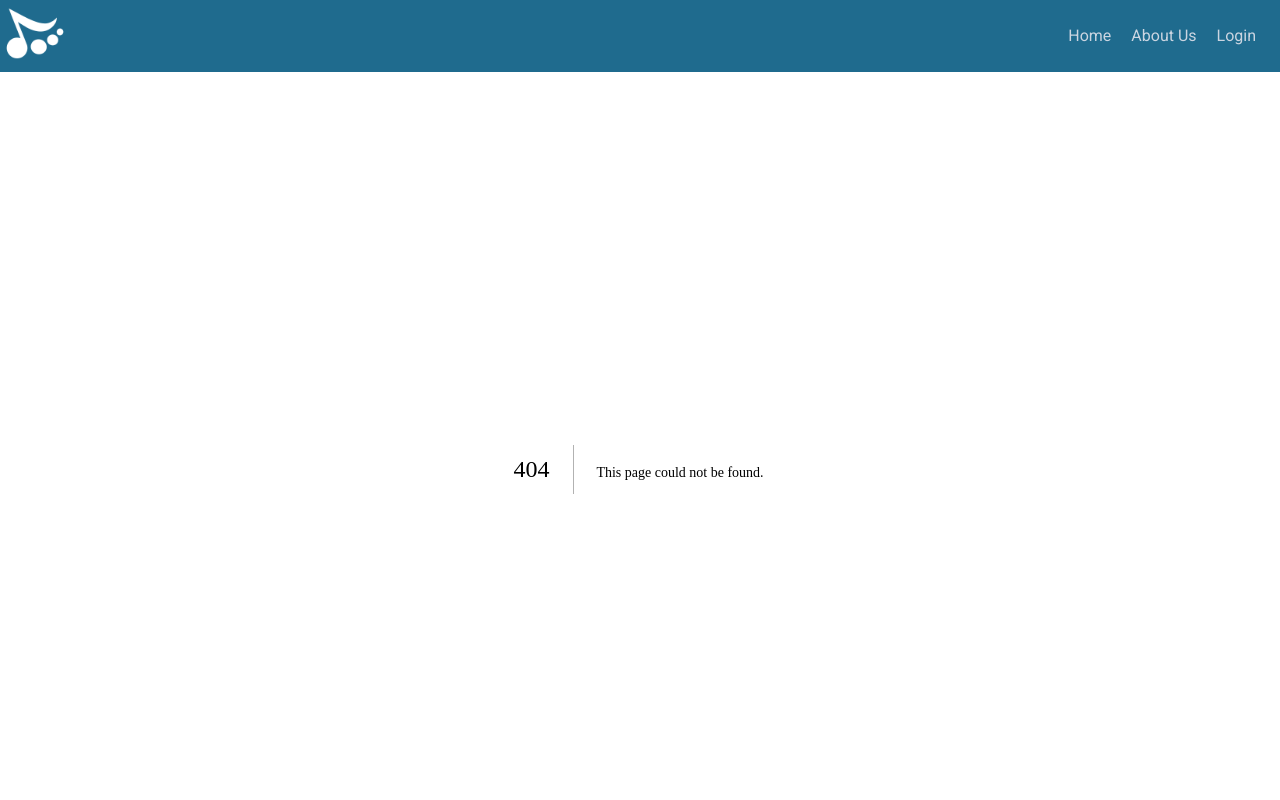
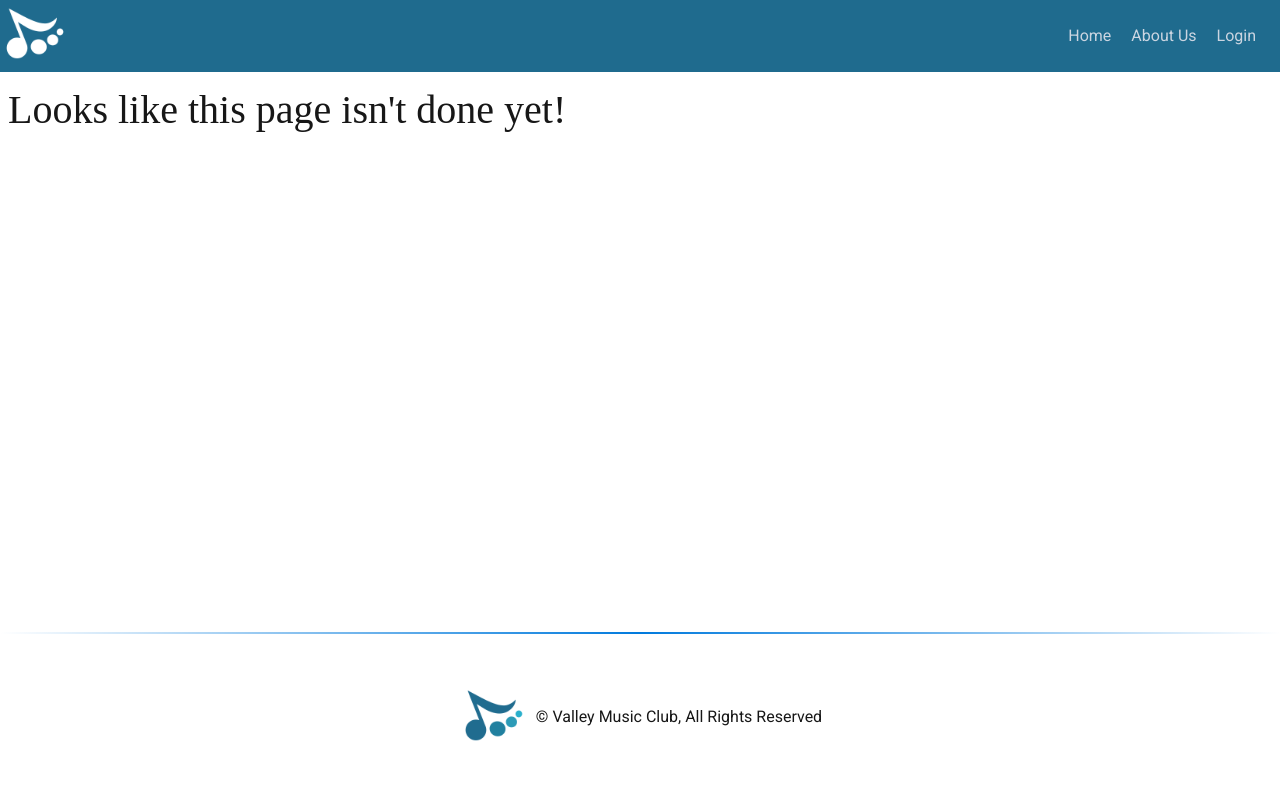
Before and after one commit to blissfulsaint/valleymusicclub, a Next.js app: page /page-in-development in a window 1280 px wide. Before the commit this address had no page. Shown: the top 800 px of the page. Built offline with nearby package versions, Linux system fonts and the light colour scheme; a web font is replaced by a local one.

Commit message:
Create layoutband and cardlink components, update metadata

```diff
--- a/app/about/page.tsx
+++ b/app/about/page.tsx
@@ -1,3 +1,9 @@
+import { Metadata } from "next"
+
+export const metadata: Metadata = {
+    title: 'About Us',
+}
+
 export default function About() {
     return (
         <>
--- a/app/login/page.tsx
+++ b/app/login/page.tsx
@@ -1,3 +1,9 @@
+import { Metadata } from "next"
+
+export const metadata: Metadata = {
+    title: 'Login',
+}
+
 export default function Login() {
     return (
         <>
--- /dev/null
+++ b/app/page-in-development/page.tsx
@@ -0,0 +1,13 @@
+import { Metadata } from "next"
+
+export const metadata: Metadata = {
+    title: 'Page In Development',
+}
+
+export default function PageInDevelopment() {
+    return (
+        <>
+            <h1>Looks like this page isn&#39;t done yet!</h1>
+        </>
+    )
+}
--- /dev/null
+++ b/app/ui/components/CardLink/CardLink.tsx
@@ -0,0 +1,7 @@
+export default function CardLink() {
+    return (
+        <>
+            <p>This is the CardLink component!</p>
+        </>
+    )
+}
--- /dev/null
+++ b/app/ui/components/layout/LayoutBand/LayoutBand.tsx
@@ -0,0 +1,11 @@
+export default function LayoutBand({
+    children,
+}: Readonly<{
+    children: React.ReactNode;
+}>) {
+    return (
+        <>
+            {children}
+        </>
+    )
+}
--- a/app/ui/globals.scss
+++ b/app/ui/globals.scss
@@ -35,3 +35,11 @@ h1, h2, h3, h4, h5, h6 {
 h1 {
   font-size: 2.5em;
 }
+
+h2 {
+  font-size: 2em;
+}
+
+h3 {
+  font-size: 1.7em;
+}
```
Also changed, not shown: app/ui/components/CardLink/CardLink.module.scss (added), app/ui/components/layout/LayoutBand/LayoutBand.module.scss (added).
